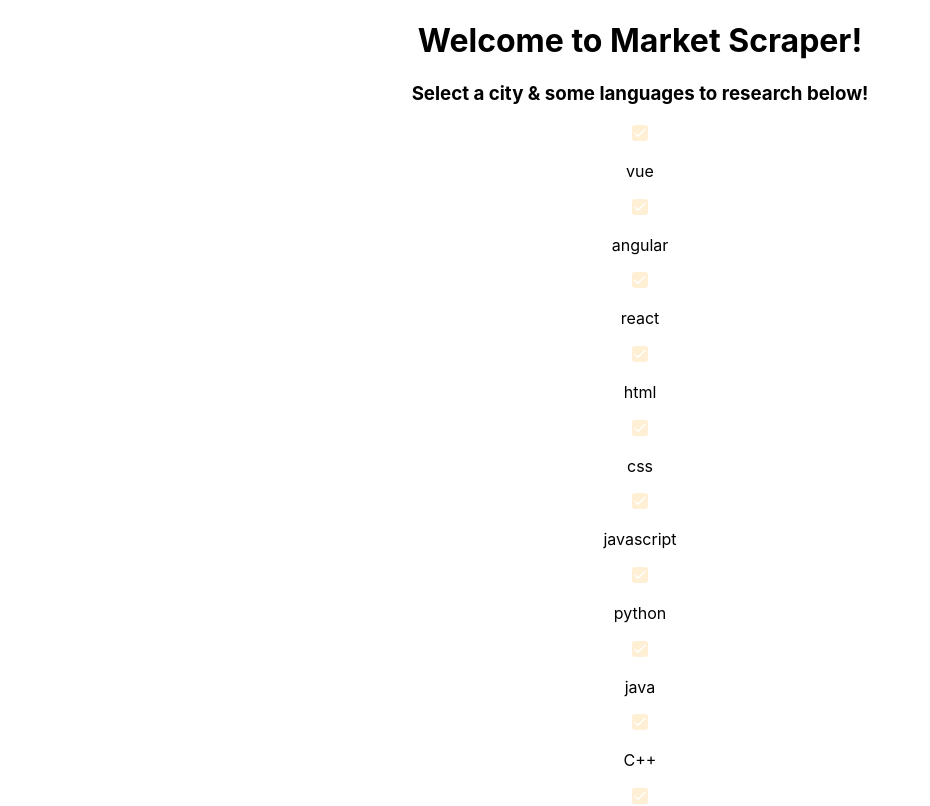
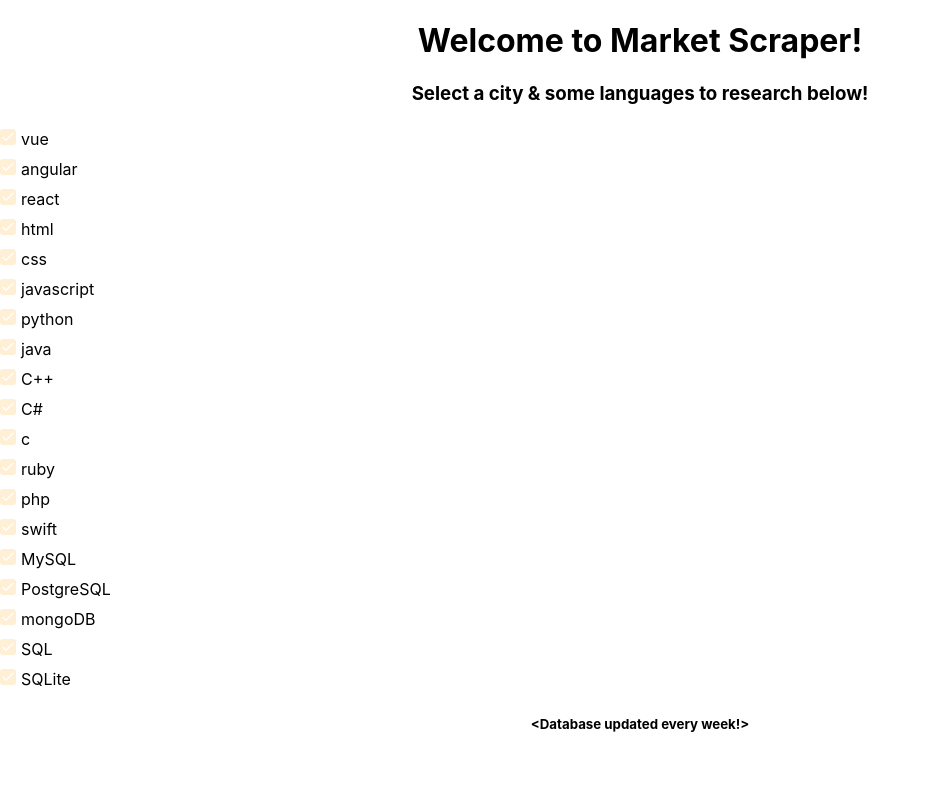
Before and after one commit to plutownium/indeed-scraper, a React (Create React App) app in the folder indeed-scraper-frontend/: page / in a window 1280 px wide. Shown: the top 806 px of the page, without its empty margins (0-930 px from the left). Built offline with nearby package versions, Linux system fonts and the light colour scheme.

Commit message:
trying to fix my checkbox state

```diff
--- a/indeed-scraper-frontend/src/components/Checkbox.js
+++ b/indeed-scraper-frontend/src/components/Checkbox.js
@@ -1,6 +1,15 @@
 import React from "react";
 
 import styled from "styled-components";
+
+const divStyle = {
+	display: "flex",
+	alignItems: "center"
+};
+
+const pStyle = {
+	margin: "5px"
+};
 
 const HiddenCheckbox = styled.input.attrs({ type: "checkbox" })`
 	// Hide checkbox visually but remain accessible to screen readers.
@@ -44,7 +53,7 @@ const Icon = styled.svg`
 // const checkbox = props => <input type="checkbox" {...props} />;
 
 const Checkbox = ({ className, checked, ...props }, name) => (
-	<div>
+	<div style={divStyle}>
 		<CheckboxContainer className={className}>
 			<HiddenCheckbox checked={checked} {...props} />
 			<StyledCheckbox checked={checked}>
@@ -53,7 +62,7 @@ const Checkbox = ({ className, checked, ...props }, name) => (
 				</Icon>
 			</StyledCheckbox>
 		</CheckboxContainer>
-		<p>{props.value}</p>
+		<p style={pStyle}>{props.value}</p>
 	</div>
 );
 
--- a/indeed-scraper-frontend/src/pages/Home.js
+++ b/indeed-scraper-frontend/src/pages/Home.js
@@ -28,15 +28,27 @@ class Homepage extends Component {
 	};
 
 	handleCheckboxChange = event => {
-		console.log(event.target.name);
-		// TODO: Set a unique state for every language in the languages list.
+		const langName = event.target.name;
 		const checkboxState = this.state.checked;
-		checkboxState[event.target.name] = event.target.checked;
+		console.log("A:");
+		console.log(checkboxState);
+		for (let i = 0; i < checkboxState.length; i++) {
+			// get the key of the checkbox[indexNum] object
+			const checkboxKey = Object.keys(checkboxState[i])[0];
+			if (checkboxKey === langName) {
+				checkboxState[i][checkboxKey] = event.target.checked;
+			}
+		}
+
 		this.setState({ checked: checkboxState });
+		console.log("b:");
+		console.log(this.state.checked);
 	};
 
 	render() {
 		const dbMsg = `<Database updated every week!>`;
+
+		// TODO: Organize list of checkboxes into a nice pattern.
 
 		let checkboxes = [];
 		for (let i = 0; i < this.state.checked.length; i++) {
@@ -97,8 +109,8 @@ class Homepage extends Component {
 
 			checkboxes.push(checkboxJSX);
 		}
-		console.log("A:" + checkboxes);
-		console.log(this.state.checked);
+		// console.log("A:" + checkboxes);
+		// console.log(this.state.checked);
 
 		return (
 			<div>
```
